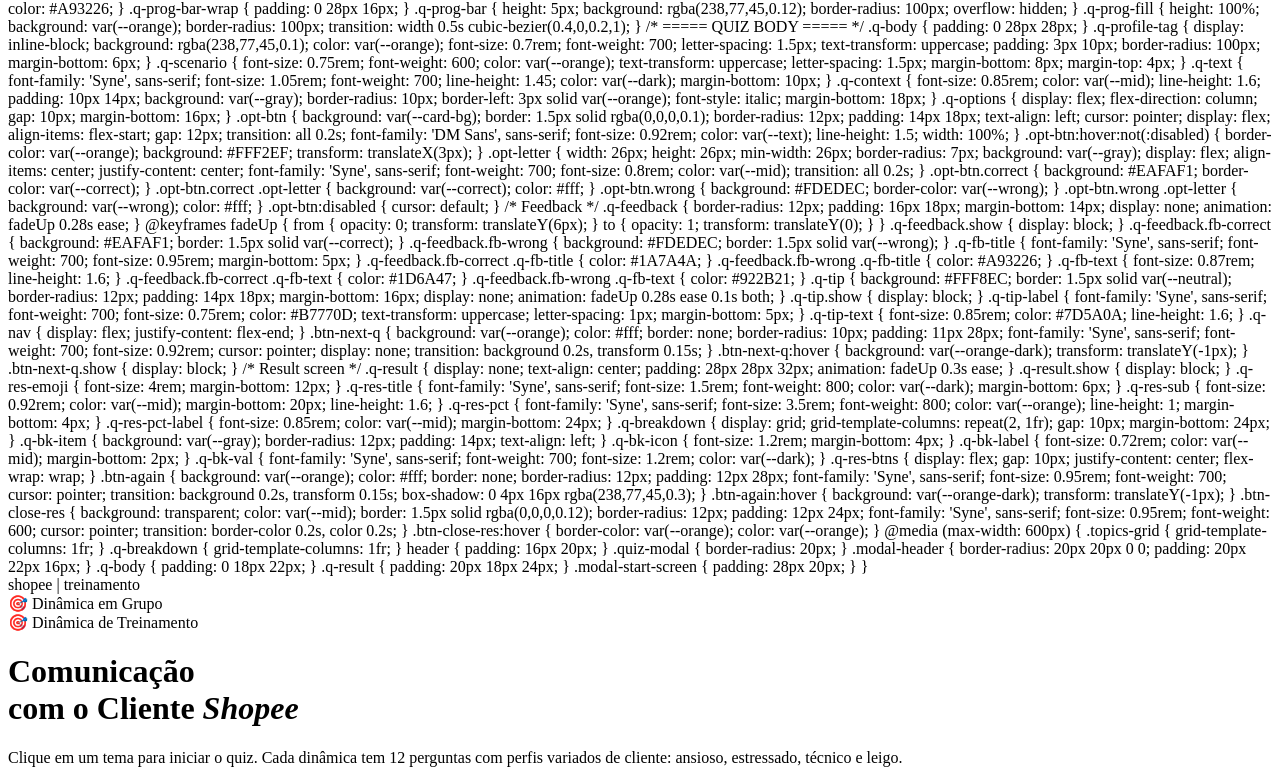
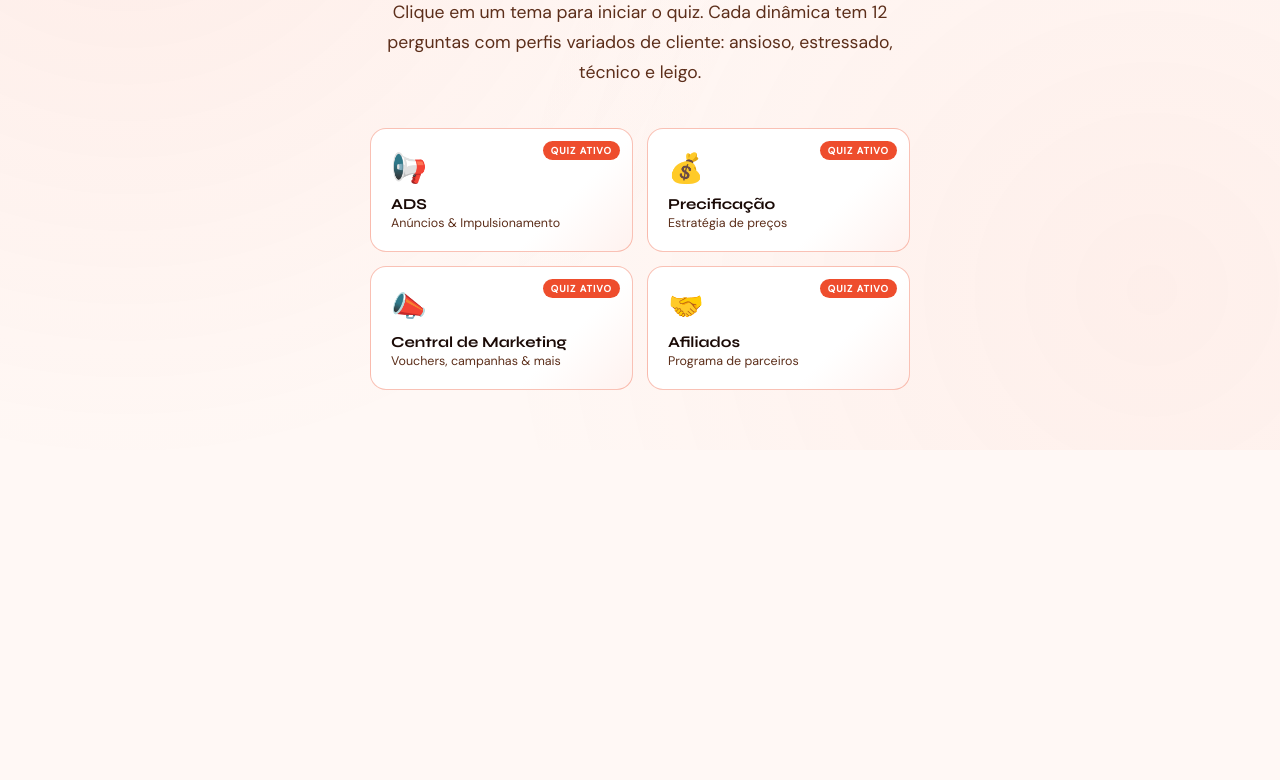
Before and after one commit to camiss2405/Din-amicca-Shopee, a plain HTML site: page index.html in a window 1280 px wide. Shown: the part 350-1130 px from the top of the page. After the commit the page ends 864 px from the top, so only its background shows below. Drawn offline with Linux system fonts and the light colour scheme.

Commit message:
Update index.html

```diff
--- a/index.html
+++ b/index.html
@@ -1,3 +1,195 @@
+<!DOCTYPE html>
+<html lang="pt-BR">
+<head>
+<meta charset="UTF-8">
+<meta name="viewport" content="width=device-width, initial-scale=1.0">
+<title>Dinâmica Shopee – Comunicação com Cliente</title>
+<link href="https://fonts.googleapis.com/css2?family=Syne:wght@400;600;700;800&family=DM+Sans:ital,wght@0,300;0,400;0,500;1,300&display=swap" rel="stylesheet">
+<style>
+  :root {
+    --orange: #EE4D2D;
+    --orange-light: #FF6B4A;
+    --orange-dark: #C73B1E;
+    --cream: #FFF8F5;
+    --dark: #1A0A06;
+    --mid: #5C2E1A;
+    --text: #2D1206;
+    --gray: #F0EAE7;
+    --correct: #2ECC71;
+    --wrong: #E74C3C;
+    --neutral: #F39C12;
+    --card-bg: #FFFFFF;
+  }
+
+  * { margin: 0; padding: 0; box-sizing: border-box; }
+
+  body {
+    font-family: 'DM Sans', sans-serif;
+    background: var(--cream);
+    color: var(--text);
+    min-height: 100vh;
+    overflow-x: hidden;
+  }
+
+  body::before {
+    content: '';
+    position: fixed;
+    inset: 0;
+    background-image:
+      radial-gradient(circle at 10% 20%, rgba(238,77,45,0.07) 0%, transparent 50%),
+      radial-gradient(circle at 90% 80%, rgba(238,77,45,0.05) 0%, transparent 50%);
+    pointer-events: none;
+    z-index: 0;
+  }
+
+  .wrapper { position: relative; z-index: 1; }
+
+  header {
+    background: var(--orange);
+    padding: 20px 32px;
+    display: flex;
+    align-items: center;
+    justify-content: space-between;
+    box-shadow: 0 4px 24px rgba(238,77,45,0.3);
+  }
+
+  .logo {
+    font-family: 'Syne', sans-serif;
+    font-weight: 800;
+    font-size: 1.6rem;
+    color: #fff;
+    letter-spacing: -0.5px;
+  }
+
+  .logo span { opacity: 0.6; font-weight: 400; }
+
+  .score-bar { display: flex; gap: 20px; align-items: center; }
+
+  .score-pill {
+    background: rgba(255,255,255,0.2);
+    border: 1px solid rgba(255,255,255,0.3);
+    border-radius: 100px;
+    padding: 6px 16px;
+    color: #fff;
+    font-size: 0.85rem;
+    font-weight: 500;
+  }
+
+  .score-pill strong { font-family: 'Syne', sans-serif; font-size: 1rem; }
+
+  main {
+    max-width: 860px;
+    margin: 0 auto;
+    padding: 40px 20px 80px;
+  }
+
+  /* ===== INTRO ===== */
+  #screen-intro { text-align: center; }
+
+  .intro-badge {
+    display: inline-block;
+    background: var(--orange);
+    color: #fff;
+    font-size: 0.75rem;
+    font-weight: 600;
+    letter-spacing: 2px;
+    text-transform: uppercase;
+    padding: 6px 14px;
+    border-radius: 100px;
+    margin-bottom: 24px;
+  }
+
+  .intro-title {
+    font-family: 'Syne', sans-serif;
+    font-size: clamp(2rem, 5vw, 3.2rem);
+    font-weight: 800;
+    line-height: 1.1;
+    color: var(--dark);
+    margin-bottom: 16px;
+  }
+
+  .intro-title em { color: var(--orange); font-style: normal; }
+
+  .intro-sub {
+    font-size: 1.1rem;
+    color: var(--mid);
+    max-width: 560px;
+    margin: 0 auto 40px;
+    line-height: 1.7;
+  }
+
+  .topics-grid {
+    display: grid;
+    grid-template-columns: repeat(2, 1fr);
+    gap: 14px;
+    max-width: 540px;
+    margin: 0 auto 44px;
+  }
+
+  .topic-card {
+    background: var(--card-bg);
+    border: 1.5px solid rgba(238,77,45,0.15);
+    border-radius: 16px;
+    padding: 20px;
+    text-align: left;
+    transition: transform 0.2s, border-color 0.2s, box-shadow 0.2s;
+    cursor: pointer;
+    position: relative;
+  }
+
+  .topic-card:hover {
+    transform: translateY(-3px);
+    border-color: var(--orange);
+    box-shadow: 0 8px 24px rgba(238,77,45,0.12);
+  }
+
+  .topic-card.active-card {
+    border-color: rgba(238,77,45,0.35);
+    background: linear-gradient(135deg, #fff 70%, #FFF2EF);
+  }
+
+  .topic-card.active-card:hover {
+    border-color: var(--orange);
+    box-shadow: 0 8px 32px rgba(238,77,45,0.22);
+  }
+
+  .active-badge {
+    position: absolute;
+    top: 12px;
+    right: 12px;
+    background: var(--orange);
+    color: #fff;
+    font-size: 0.6rem;
+    font-weight: 700;
+    letter-spacing: 1px;
+    text-transform: uppercase;
+    padding: 3px 8px;
+    border-radius: 100px;
+  }
+
+  .topic-icon { font-size: 1.8rem; margin-bottom: 8px; }
+  .topic-name { font-family: 'Syne', sans-serif; font-weight: 700; font-size: 0.95rem; color: var(--dark); }
+  .topic-count { font-size: 0.78rem; color: var(--mid); margin-top: 2px; }
+
+  .btn-primary {
+    background: var(--orange);
+    color: #fff;
+    border: none;
+    border-radius: 14px;
+    padding: 16px 44px;
+    font-family: 'Syne', sans-serif;
+    font-size: 1.05rem;
+    font-weight: 700;
+    cursor: pointer;
+    transition: background 0.2s, transform 0.15s, box-shadow 0.2s;
+    box-shadow: 0 4px 20px rgba(238,77,45,0.35);
+  }
+
+  .btn-primary:hover {
+    background: var(--orange-dark);
+    transform: translateY(-2px);
+    box-shadow: 0 8px 28px rgba(238,77,45,0.4);
+  }
 
   .btn-primary:active { transform: translateY(0); }
 
```
